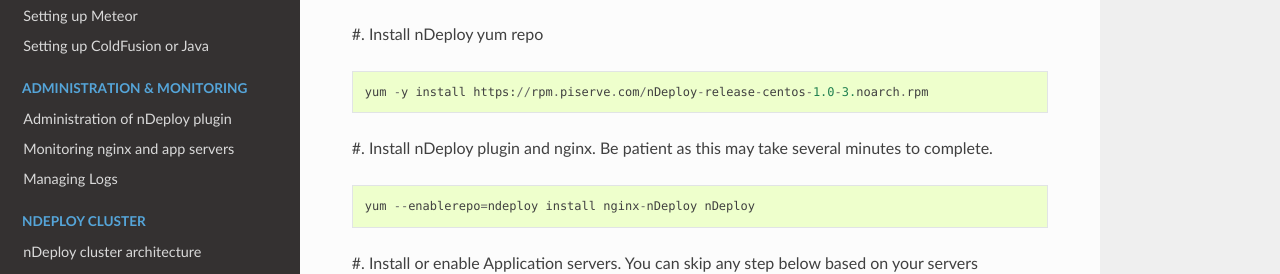
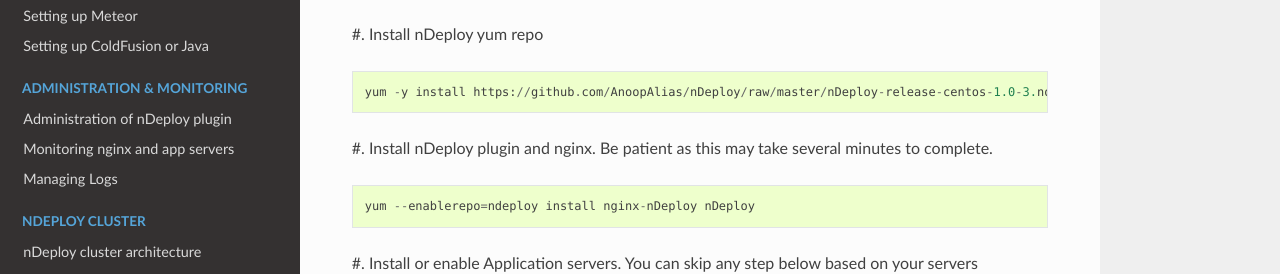
Before and after one commit to AnoopAlias/AUTOM8N, a Sphinx documentation site: the page built from docs/installation.rst, in a window 1280 px wide and 900 px high. Shown: the part 444-718 px from the top of the window. Built offline with Sphinx 7.4.7 and the Read the Docs theme 2.0.0, drawn with Linux system fonts in a browser that asks for light colours; some of the changed lines change nothing that is shown.

Commit message:
repo changes

```diff
--- a/docs/installation.rst
+++ b/docs/installation.rst
@@ -15,7 +15,7 @@
 #. Install nDeploy yum repo
 ::
 
-  yum -y install https://rpm.piserve.com/nDeploy-release-centos-1.0-3.noarch.rpm
+  yum -y install https://github.com/AnoopAlias/nDeploy/raw/master/nDeploy-release-centos-1.0-3.noarch.rpm
 
 #. Install nDeploy plugin and nginx. Be patient as this may take several minutes to complete.
 ::
```
Also changed, not shown: 13 other files.
